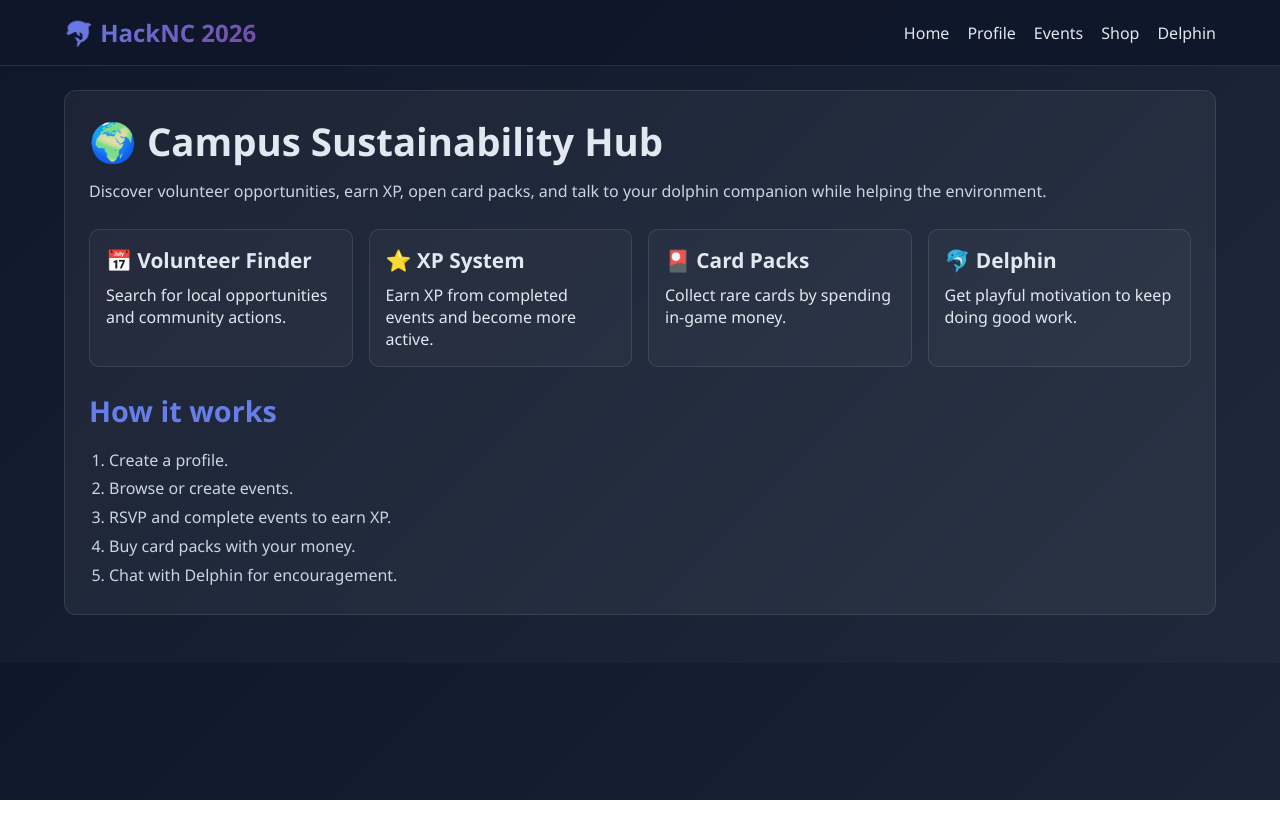
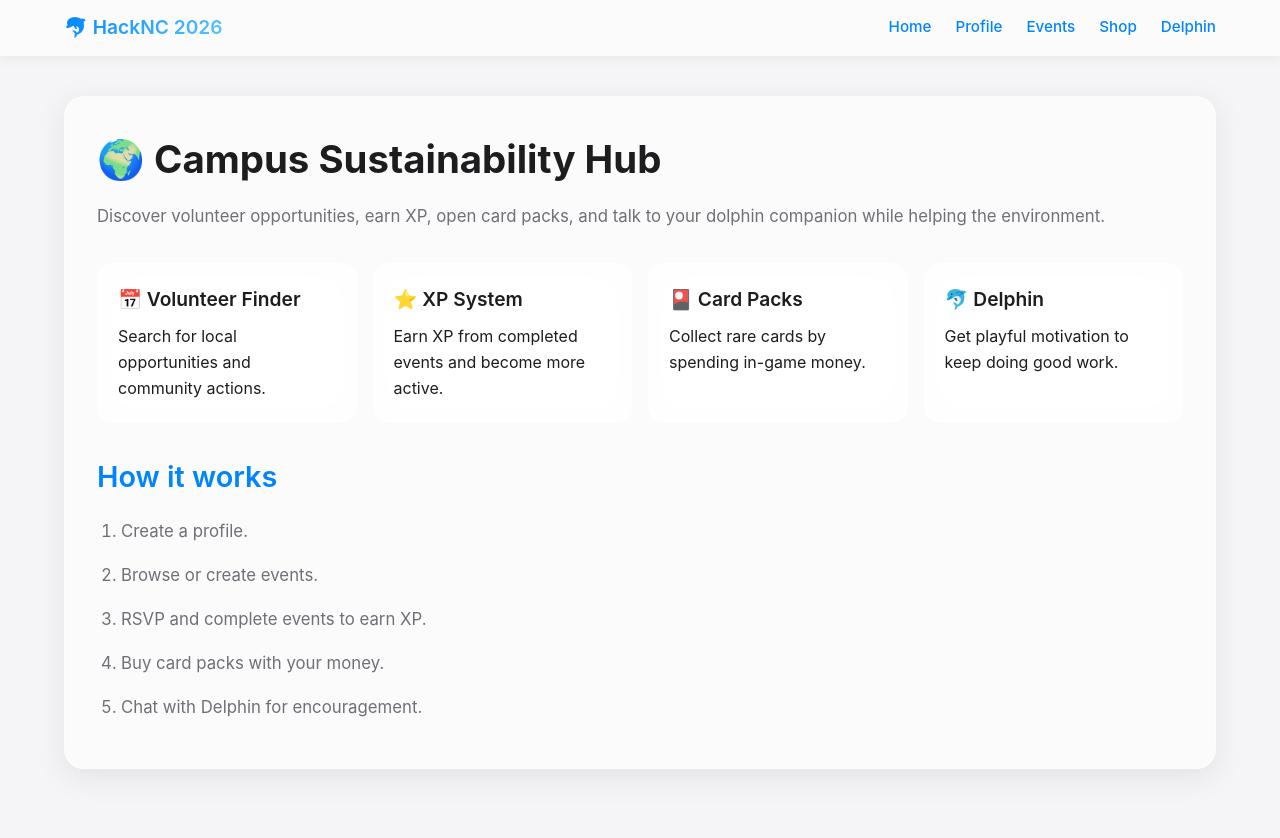
Before and after one commit to Yug-Sarin/HackNC-2026, a React (Vite) app: page / in a window 1280 px wide. Shown: the top 838 px of the page. Before the commit the page ends 800 px from the top, so only its background shows below. Built offline with nearby package versions, Linux system fonts and the light colour scheme; no server answers.

Commit message:
Update styles with Apple liquid glass design aesthetic

```diff
--- a/src/styles.css
+++ b/src/styles.css
@@ -1,32 +1,46 @@
 :root {
-  --primary: #667eea;
-  --secondary: #764ba2;
-  --success: #10b981;
-  --warning: #f59e0b;
-  --danger: #ef4444;
-  --bg: #0f172a;
-  --bg-light: #1e293b;
-  --text: #e2e8f0;
-  --text-dim: #cbd5e1;
-  --border: rgba(255, 255, 255, 0.1);
+  --primary: #0084ff;
+  --secondary: #5ac8fa;
+  --success: #34c759;
+  --warning: #ff9500;
+  --danger: #ff3b30;
+  --bg: #f5f5f7;
+  --bg-light: #ffffff;
+  --text: #1d1d1f;
+  --text-dim: #6f6f77;
+  --border: rgba(0, 0, 0, 0.08);
+  --glass: rgba(255, 255, 255, 0.7);
+  --glass-border: rgba(255, 255, 255, 0.5);
+}
+
+@supports (backdrop-filter: blur(20px)) {
+  :root {
+    --glass: rgba(255, 255, 255, 0.6);
+    --glass-border: rgba(255, 255, 255, 0.4);
+  }
 }
 
 * { box-sizing: border-box; margin: 0; padding: 0; }
+
 body {
-  font-family: "Segoe UI", Tahoma, Geneva, Verdana, sans-serif;
-  background: linear-gradient(135deg, var(--bg), var(--bg-light));
+  font-family: -apple-system, BlinkMacSystemFont, "Segoe UI", Roboto, sans-serif;
+  background: var(--bg);
   color: var(--text);
+  line-height: 1.6;
 }
 
-a { color: var(--text); text-decoration: none; }
+a { color: var(--primary); text-decoration: none; }
 
+/* Navbar */
 .nav {
-  background: rgba(15, 23, 42, 0.95);
-  border-bottom: 1px solid var(--border);
-  padding: 16px 0;
+  background: var(--glass);
+  backdrop-filter: blur(20px);
+  border-bottom: 1px solid var(--glass-border);
+  padding: 12px 0;
   position: sticky;
   top: 0;
   z-index: 10;
+  box-shadow: 0 2px 12px rgba(0, 0, 0, 0.06);
 }
 
 .nav-inner {
@@ -40,99 +54,177 @@ a { color: var(--text); text-decoration: none; }
 }
 
 .logo {
-  font-size: 1.5em;
-  font-weight: bold;
+  font-size: 1.2em;
+  font-weight: 600;
   background: linear-gradient(135deg, var(--primary), var(--secondary));
   -webkit-background-clip: text;
   -webkit-text-fill-color: transparent;
+  background-clip: text;
 }
 
 .nav-links {
   display: flex;
-  gap: 18px;
+  gap: 24px;
   flex-wrap: wrap;
 }
 
+.nav-links a {
+  font-weight: 500;
+  font-size: 0.95em;
+  transition: color 0.2s ease;
+}
+
+.nav-links a:hover {
+  color: var(--primary);
+}
+
+/* Container */
 .container {
   max-width: 1200px;
   margin: 0 auto;
-  padding: 24px;
+  padding: 40px 24px 120px;
+  min-height: calc(100vh - 60px);
 }
 
+/* Cards */
 .card {
-  background: rgba(255, 255, 255, 0.05);
-  border: 1px solid var(--border);
-  border-radius: 12px;
-  padding: 24px;
+  background: var(--glass);
+  backdrop-filter: blur(20px);
+  border: 1px solid var(--glass-border);
+  border-radius: 20px;
+  padding: 32px;
   margin-bottom: 24px;
+  box-shadow: 0 8px 32px rgba(0, 0, 0, 0.08);
+  transition: all 0.3s ease;
 }
 
-.card h1 { font-size: 2.4em; margin-bottom: 12px; }
-.card h2 { font-size: 1.8em; margin-bottom: 16px; color: var(--primary); }
-.card h3 { font-size: 1.3em; margin-bottom: 10px; }
+.card:hover {
+  box-shadow: 0 12px 48px rgba(0, 0, 0, 0.12);
+  transform: translateY(-2px);
+}
+
+.card h1 {
+  font-size: 2.4em;
+  margin-bottom: 12px;
+  font-weight: 700;
+}
+
+.card h2 {
+  font-size: 1.8em;
+  margin-bottom: 16px;
+  color: var(--primary);
+  font-weight: 600;
+}
+
+.card h3 {
+  font-size: 1.2em;
+  margin-bottom: 10px;
+  font-weight: 600;
+}
 
 .subtitle {
   color: var(--text-dim);
-  line-height: 1.6;
-  margin-bottom: 24px;
+  line-height: 1.7;
+  margin-bottom: 32px;
+  font-size: 1.05em;
 }
 
+/* Grid */
 .grid {
   display: grid;
-  grid-template-columns: repeat(auto-fit, minmax(220px, 1fr));
+  grid-template-columns: repeat(auto-fit, minmax(240px, 1fr));
   gap: 16px;
-  margin-top: 12px;
+  margin-top: 24px;
 }
 
-.feature-card, .event-card, .stat-card, .pack-card, .card-item {
-  background: rgba(255, 255, 255, 0.03);
-  border: 1px solid var(--border);
-  border-radius: 10px;
-  padding: 16px;
+/* Feature Cards */
+.feature-card,
+.event-card,
+.stat-card,
+.pack-card,
+.card-item {
+  background: var(--glass);
+  backdrop-filter: blur(20px);
+  border: 1px solid var(--glass-border);
+  border-radius: 16px;
+  padding: 20px;
+  transition: all 0.3s ease;
 }
 
-.feature-card:hover, .event-card:hover, .pack-card:hover {
-  transform: translateY(-4px);
-  transition: 0.2s ease;
+.feature-card:hover,
+.event-card:hover,
+.pack-card:hover {
+  transform: translateY(-8px);
+  box-shadow: 0 12px 32px rgba(0, 132, 255, 0.15);
   border-color: var(--primary);
+  background: rgba(255, 255, 255, 0.8);
 }
 
-.card-content { margin-top: 24px; }
-.card-content ol { margin-left: 20px; color: var(--text-dim); line-height: 1.8; }
+.card-content {
+  margin-top: 32px;
+}
 
+.card-content ol {
+  margin-left: 24px;
+  color: var(--text-dim);
+  line-height: 1.9;
+  font-size: 1.05em;
+}
+
+.card-content li {
+  margin-bottom: 12px;
+}
+
+/* Forms */
 .stack {
   display: flex;
   flex-direction: column;
-  gap: 12px;
+  gap: 16px;
 }
 
 input, textarea {
-  background: rgba(255, 255, 255, 0.04);
+  background: rgba(255, 255, 255, 0.5);
   border: 1px solid var(--border);
   color: var(--text);
-  padding: 12px;
-  border-radius: 8px;
+  padding: 12px 16px;
+  border-radius: 12px;
   font-size: 1em;
+  font-family: inherit;
+  transition: all 0.2s ease;
 }
 
 input:focus, textarea:focus {
   outline: none;
   border-color: var(--primary);
+  background: var(--bg-light);
+  box-shadow: 0 0 0 3px rgba(0, 132, 255, 0.1);
 }
 
+input::placeholder, textarea::placeholder {
+  color: var(--text-dim);
+}
+
+/* Buttons */
 button {
-  background: var(--primary);
+  background: linear-gradient(135deg, var(--primary), var(--secondary));
   color: white;
   border: none;
-  border-radius: 8px;
-  padding: 12px 20px;
+  border-radius: 12px;
+  padding: 12px 24px;
   font-size: 1em;
   font-weight: 600;
   cursor: pointer;
+  transition: all 0.2s ease;
+  box-shadow: 0 4px 12px rgba(0, 132, 255, 0.3);
 }
 
 button:hover:not(:disabled) {
-  background: var(--secondary);
+  transform: translateY(-2px);
+  box-shadow: 0 6px 20px rgba(0, 132, 255, 0.4);
+}
+
+button:active:not(:disabled) {
+  transform: translateY(0);
 }
 
 button:disabled {
@@ -141,76 +233,83 @@ button:disabled {
 }
 
 .btn-secondary {
-  background: #6c757d;
+  background: rgba(0, 0, 0, 0.08);
+  color: var(--text);
+  box-shadow: none;
 }
 
 .btn-secondary:hover {
-  background: #5a6268;
+  background: rgba(0, 0, 0, 0.12);
 }
 
 .btn-success {
   background: var(--success);
+  box-shadow: 0 4px 12px rgba(52, 199, 89, 0.3);
 }
 
 .btn-success:hover {
-  background: #059669;
+  box-shadow: 0 6px 20px rgba(52, 199, 89, 0.4);
 }
 
-.btn-disabled {
-  opacity: 0.5;
-  cursor: not-allowed;
+/* Badges */
+.xp-badge {
+  display: inline-block;
+  background: linear-gradient(135deg, var(--primary), var(--secondary));
+  color: white;
+  border-radius: 20px;
+  padding: 6px 12px;
+  font-size: 0.85em;
+  font-weight: 600;
 }
 
-.xp-badge {
-  display: inline-block;
-  background: var(--primary);
-  color: white;
-  border-radius: 999px;
-  padding: 4px 10px;
-  font-size: 0.85em;
-}
-
+/* Stats */
 .stat-card {
   display: flex;
   flex-direction: column;
   align-items: center;
   justify-content: center;
-  min-height: 120px;
+  min-height: 140px;
 }
 
 .stat-label {
   font-size: 0.85em;
   text-transform: uppercase;
   color: var(--text-dim);
+  font-weight: 600;
+  letter-spacing: 0.5px;
 }
 
 .stat-value {
-  margin-top: 8px;
-  font-size: 2.2em;
+  margin-top: 12px;
+  font-size: 2.4em;
   color: var(--primary);
-  font-weight: bold;
+  font-weight: 700;
 }
 
+/* Difficulty Colors */
 .difficulty-easy { color: var(--success); }
 .difficulty-medium { color: var(--warning); }
-.difficulty-hard { color: #f97316; }
+.difficulty-hard { color: #ff9500; }
 .difficulty-very-hard { color: var(--danger); }
 
+/* Messages */
 .message {
-  background: rgba(16, 185, 129, 0.15);
+  background: rgba(52, 199, 89, 0.1);
   border-left: 4px solid var(--success);
-  color: #bbf7d0;
+  color: #34c759;
   padding: 12px 16px;
-  border-radius: 8px;
+  border-radius: 12px;
   margin-bottom: 12px;
 }
 
 .empty {
   text-align: center;
   color: var(--text-dim);
-  padding: 30px 0;
+  padding: 48px 24px;
+  font-size: 1.1em;
 }
 
+/* Card Item */
 .card-item {
   background: linear-gradient(135deg, var(--primary), var(--secondary));
   color: white;
@@ -219,33 +318,39 @@ button:disabled {
 }
 
 .money {
-  color: #86efac;
+  color: var(--success);
   margin-bottom: 18px;
-  font-size: 1.1em;
+  font-size: 1.2em;
+  font-weight: 600;
 }
 
 .price {
   font-size: 1.5em;
   color: var(--primary);
-  font-weight: bold;
-  margin: 8px 0 12px;
+  font-weight: 700;
+  margin: 12px 0;
 }
 
+/* Button Groups */
 .button-group {
   display: flex;
-  gap: 8px;
-  margin-top: 12px;
+  gap: 12px;
+  margin-top: 16px;
+  flex-wrap: wrap;
 }
 
+/* Chat */
 .chat-container {
-  background: rgba(255, 255, 255, 0.03);
-  border: 1px solid var(--border);
-  border-radius: 12px;
-  padding: 16px;
+  background: var(--glass);
+  backdrop-filter: blur(20px);
+  border: 1px solid var(--glass-border);
+  border-radius: 16px;
+  padding: 20px;
   min-height: 300px;
   max-height: 500px;
   overflow-y: auto;
   margin-bottom: 24px;
+  box-shadow: 0 8px 32px rgba(0, 0, 0, 0.08);
 }
 
 .messages {
@@ -266,11 +371,125 @@ button:disabled {
   padding: 12px 16px;
   border-radius: 12px;
   line-height: 1.5;
-  background: rgba(255, 255, 255, 0.05);
+  background: rgba(0, 0, 0, 0.05);
   border: 1px solid var(--border);
+  word-wrap: break-word;
 }
 
 .message-row.user .message-bubble {
-  background: var(--primary);
+  background: linear-gradient(135deg, var(--primary), var(--secondary));
   border: none;
+  color: white;
 }
+
+/* Companion */
+.companion-container {
+  position: fixed;
+  bottom: 24px;
+  right: 24px;
+  z-index: 100;
+}
+
+.companion {
+  font-size: 4em;
+  cursor: pointer;
+  transition: all 0.3s ease;
+  filter: drop-shadow(0 4px 12px rgba(0, 0, 0, 0.15));
+}
+
+.companion:hover {
+  transform: scale(1.1) translateY(-8px);
+  filter: drop-shadow(0 8px 20px rgba(0, 132, 255, 0.3));
+}
+
+.companion:active {
+  transform: scale(0.95);
+}
+
+.companion-speech {
+  position: absolute;
+  bottom: 100%;
+  right: 0;
+  background: var(--glass);
+  backdrop-filter: blur(20px);
+  border: 1px solid var(--glass-border);
+  border-radius: 16px;
+  padding: 16px;
+  margin-bottom: 12px;
+  white-space: nowrap;
+  font-size: 0.9em;
+  color: var(--text);
+  box-shadow: 0 8px 32px rgba(0, 0, 0, 0.15);
+  animation: slideUp 0.3s ease;
+  max-width: 200px;
+  white-space: normal;
+  text-align: center;
+}
+
+@keyframes slideUp {
+  from {
+    opacity: 0;
+    transform: translateY(10px);
+  }
+  to {
+    opacity: 1;
+    transform: translateY(0);
+  }
+}
+
+/* Scrollbar Styling */
+::-webkit-scrollbar {
+  width: 8px;
+}
+
+::-webkit-scrollbar-track {
+  background: transparent;
+}
+
+::-webkit-scrollbar-thumb {
+  background: rgba(0, 0, 0, 0.2);
+  border-radius: 4px;
+}
+
+::-webkit-scrollbar-thumb:hover {
+  background: rgba(0, 0, 0, 0.3);
+}
+
+/* Responsive */
+@media (max-width: 768px) {
+  .container {
+    padding: 24px 16px 120px;
+  }
+
+  .card {
+    padding: 20px;
+    border-radius: 16px;
+  }
+
+  .card h1 {
+    font-size: 1.8em;
+  }
+
+  .grid {
+    grid-template-columns: 1fr;
+  }
+
+  .nav-links {
+    gap: 16px;
+    font-size: 0.9em;
+  }
+
+  .companion-container {
+    bottom: 16px;
+    right: 16px;
+  }
+
+  .companion {
+    font-size: 3em;
+  }
+
+  .companion-speech {
+    max-width: 150px;
+    font-size: 0.85em;
+  }
+}
```
